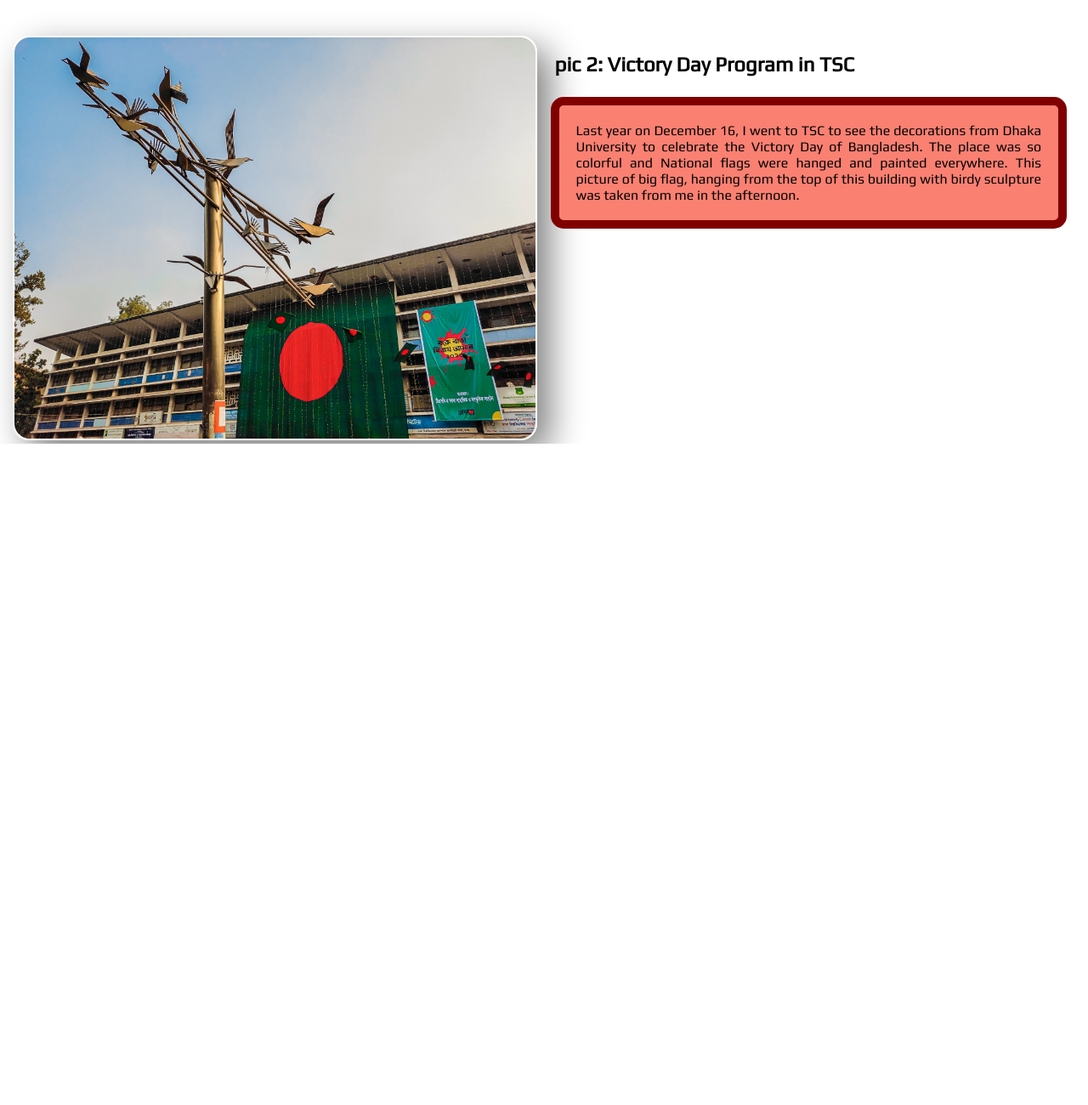
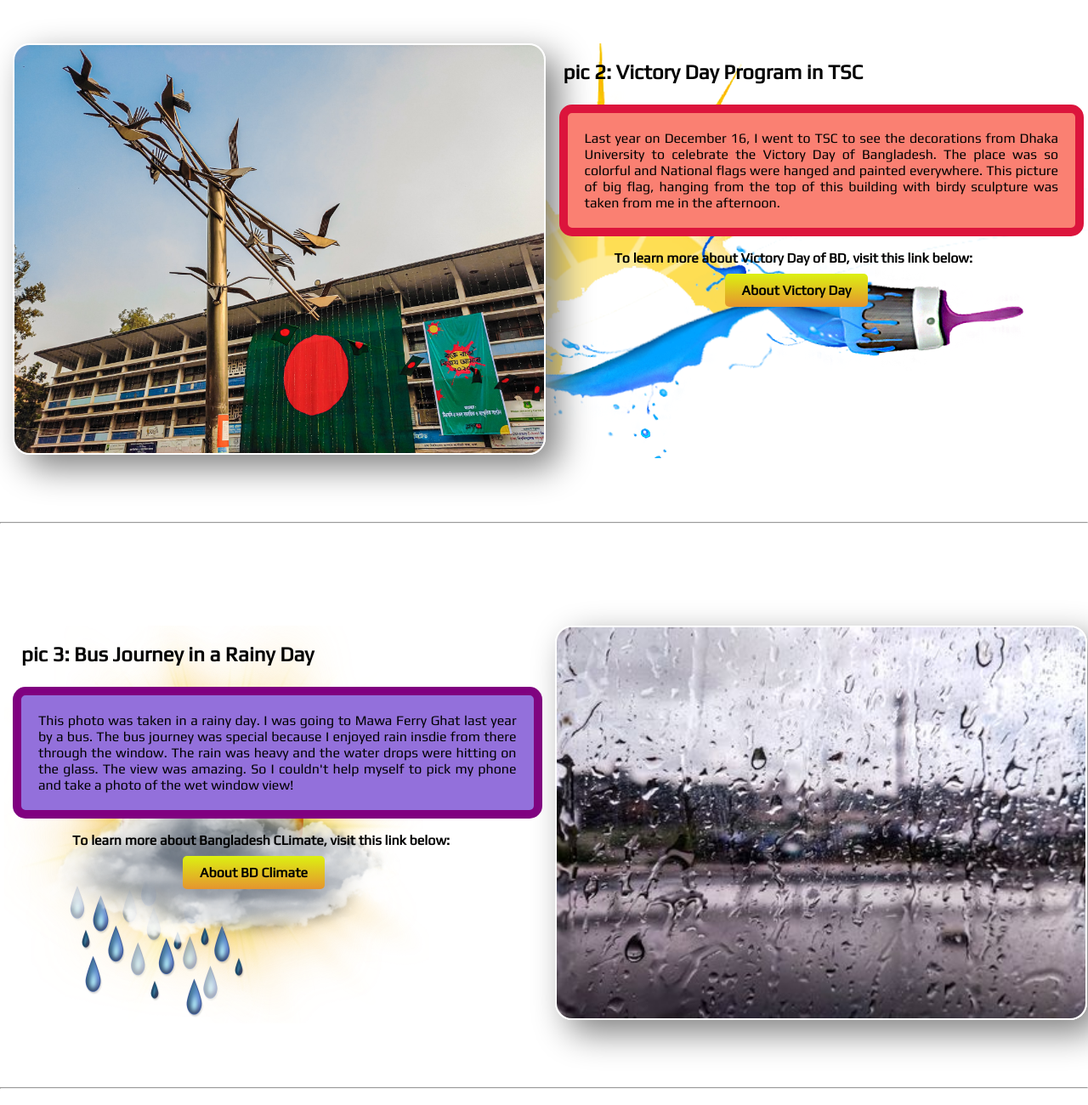
Before and after one commit to HSAyon111/camera-photo-blogs, a plain HTML site: page index.html in a window 1280 px wide. Shown: the part 960-2260 px from the top of the page at 85% size. Before the commit the page ends 1482 px from the top, so only its background shows below. Drawn offline with Linux system fonts and the light colour scheme.

Commit message:
rain added

```diff
--- a/index.html
+++ b/index.html
@@ -39,7 +39,7 @@
         </div>
     </section>
     <hr>
-    <section class="flexible">
+    <section class="flexible side-banner1">
         <div class="half-width">
             <img src="images/capture-2.jpg" alt="">
         </div>
@@ -50,8 +50,31 @@
                 Victory Day of Bangladesh. The place was so colorful and National flags were hanged and painted
                 everywhere. This picture of big flag, hanging from the top of this building with birdy sculpture was
                 taken from me in the afternoon.</p>
+            <strong>To learn more about Victory Day of BD, visit this link below:</strong> <br>
+            <br>
+            <a class="link-button" target="_blank" href="https://en.wikipedia.org/wiki/Victory_day_of_Bangladesh">About
+                Victory Day</a>
         </div>
     </section>
+    <hr>
+    <section class="flexible side-banner2">
+        <div class="half-width">
+            <h2 class="space">pic 3: Bus Journey in a Rainy Day</h2>
+            <p id="custom-2">This photo was taken in a rainy day. I was going to Mawa Ferry Ghat last year by a bus. The
+                bus journey
+                was special because I enjoyed rain insdie from there through the window. The rain was heavy and the
+                water drops were hitting on the glass. The view was amazing. So I couldn't help myself to pick my phone
+                and take a photo of the wet window view!</p>
+            <strong>To learn more about Bangladesh CLimate, visit this link below:</strong>
+            <br>
+            <br>
+            <a class="link-button" href="https://www.climatestotravel.com/climate/bangladesh">About BD Climate</a>
+        </div>
+        <div class="half-width">
+            <img src="images/capture-3.jpg" alt="">
+        </div>
+    </section>
+    <hr>
 </body>
 
 </html>
--- a/style.css
+++ b/style.css
@@ -14,14 +14,23 @@ h1{
 }
 .flexible{
     display: flex;
-    margin-right: 20px;
     margin-left: 5px;
     margin-top: 120px;
+    margin-bottom: 75px;
 }
 .top-banner{
     background-image: url(images/rainbow-banner.png);
     background-repeat: no-repeat;
-    margin-bottom: 75px;
+}
+.side-banner1{
+    background-image: url(images/right-bg.png);
+    background-repeat: no-repeat;
+    background-position: right;
+}
+.side-banner2{
+    background-image: url(images/rain-bg.png);
+    background-repeat: no-repeat;
+    background-position: left;
 }
 .half-width{
     width: 50%;
@@ -48,7 +57,7 @@ h1{
     font-weight: 600;
     padding: 10px 20px;
     border-radius: 5px;
-    margin-left: 25%;
+    margin-left: 200px;
 }
 hr{
     margin-bottom: 75px;
@@ -56,8 +65,14 @@ hr{
 #custom-1{
     text-align: justify;
     background-color: salmon ;
-    border: 10px solid maroon;
-    border-radius: 15px;
-    padding: 20px;
+    border: 10px solid crimson;
     margin-left: 5px;
 }
+#custom-2{
+    text-align: justify;
+    background-color: mediumpurple;
+    border-color: purple;
+}
+strong{
+    margin-left: 70px;
+}
```
Also changed, not shown: images/rain-bg.png (added), images/right-bg.png (added).
